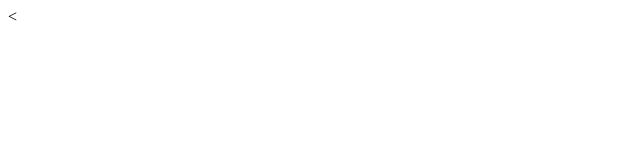
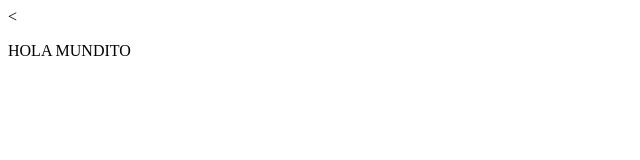
Before and after one commit to miguelcoma/DemoGit, a plain HTML site: page index.html in a window 1280 px wide. Shown: the whole page, without its empty margins (0-640 px from the left). Drawn offline with Linux system fonts and the light colour scheme.

Commit message:
Se agrega segunda linea al archivo index.html

```diff
--- a/index.html
+++ b/index.html
@@ -5,6 +5,6 @@
     <title>Primera Página</title>
   </head>
   <body>
-
+    <p>HOLA MUNDITO</p>
   </body>
 </html>
```
